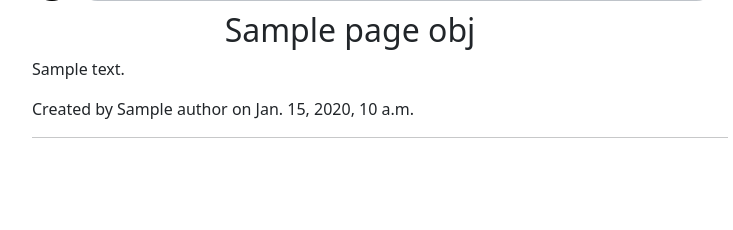
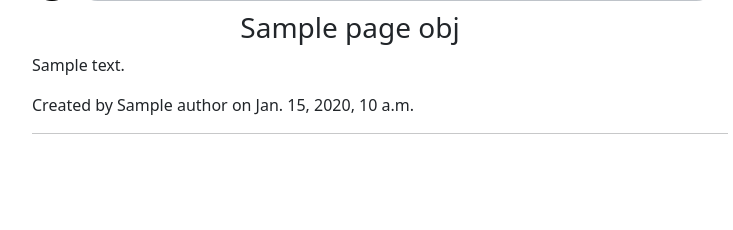
Before and after one commit to Frederick-Teye/YoshiBlog, a Django app: template templates/blog_list.html in a window 1280 px wide. Shown: the part 129-359 px from the top of the page, without its empty margins (380-1113 px from the left). Run offline with Django 5.2, Linux system fonts and the light colour scheme; the template is opened without the code that fills it: most values are stand-ins (such as "Sample title", 1, 10 or a date in 2020); data that the repository does not hold is empty.

Commit message:
Change each blog heading size

```diff
--- a/templates/blog_list_components/blog_content.html
+++ b/templates/blog_list_components/blog_content.html
@@ -1,5 +1,5 @@
 <div class="row text-center">
-    <h2 class="col-11">{{ blog.title }}</h2>
+    <h2 class="col-11 h3">{{ blog.title }}</h2>
     {% if blog.author.pk == request.user.pk %}
     <div class="col-1">
         <div class="btn-group dropstart">
```
